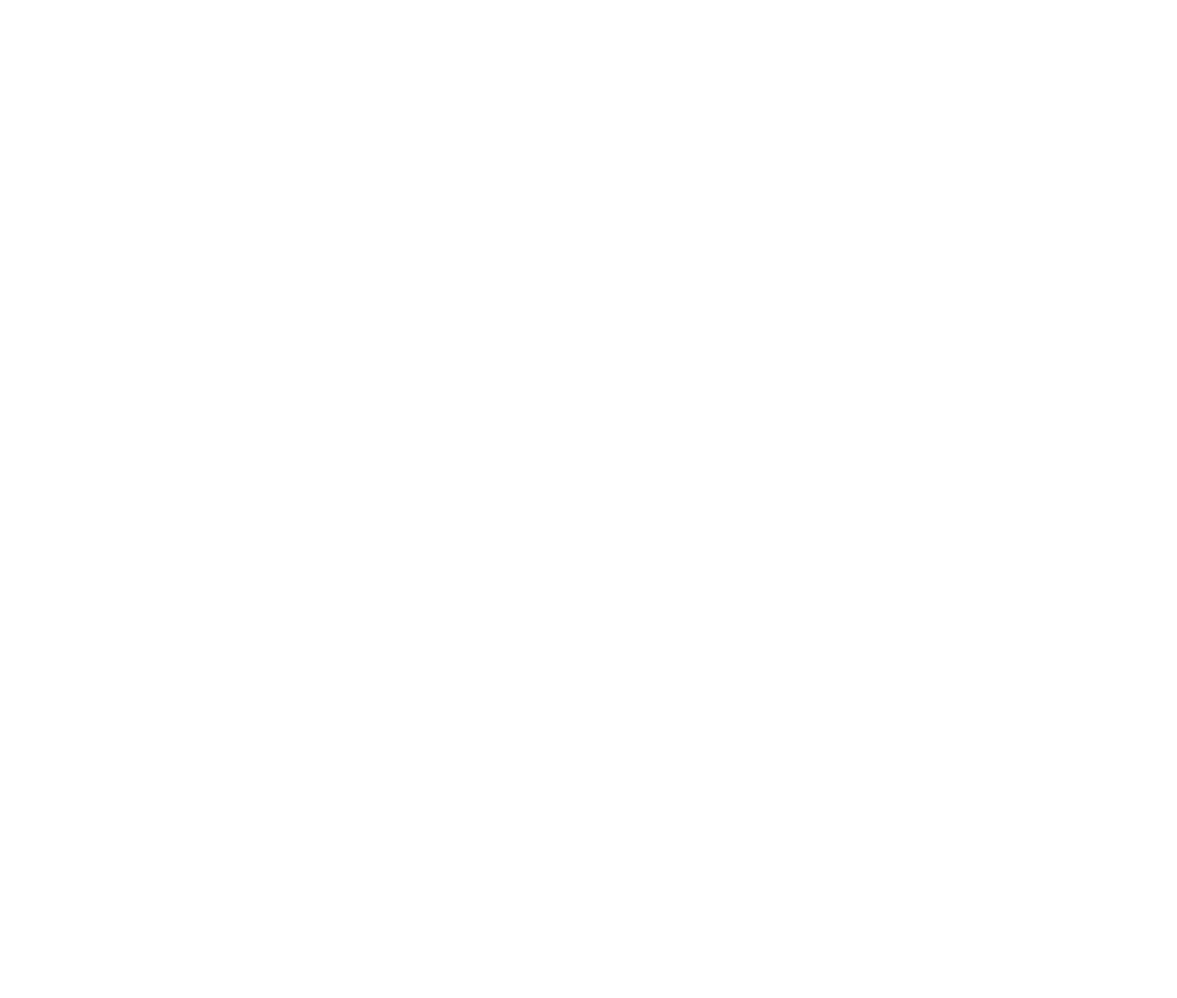
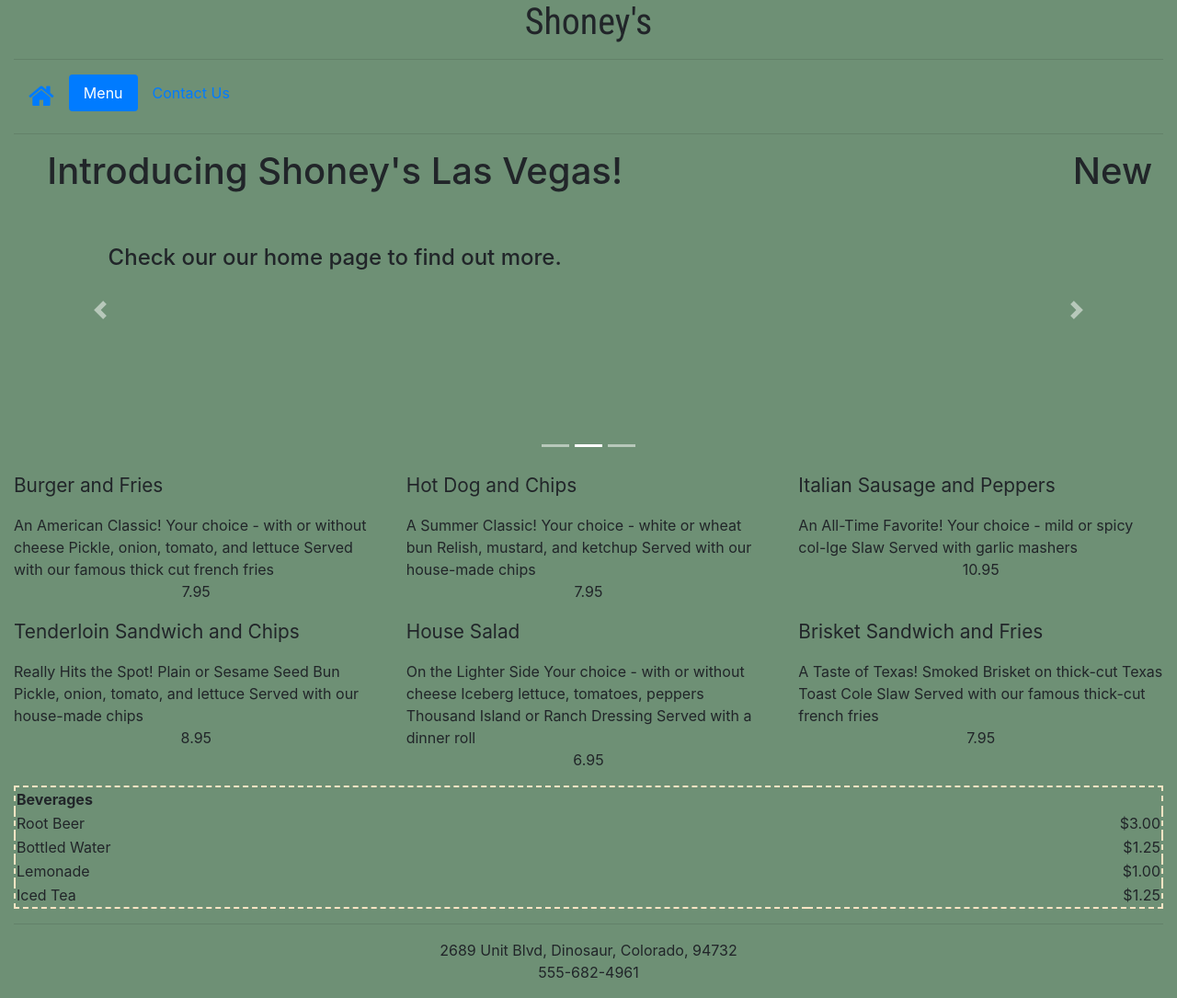
Before and after one commit to bettet01/Gen10-Interview-JQuery-Example, a plain HTML site: page restaurant/menu.html in a window 1280 px wide. Shown: the whole page at 92% size. Before the commit the page ends 800 px from the top, so only its background shows below. Drawn offline with nearby package versions, Linux system fonts and the light colour scheme.

Commit message:
final 2 steps until finished

```diff
--- a/restaurant/contact.html
+++ b/restaurant/contact.html
@@ -0,0 +1,102 @@
+<!DOCTYPE html>
+<html>
+<head>
+    <title>Shoney's Contact Page</title>
+<style type= text/css>
+
+    .required {font-weight: bold;}
+</style>
+
+<script src="https://code.jquery.com/jquery-3.3.1.slim.min.js" integrity="sha384-q8i/X+965DzO0rT7abK41JStQIAqVgRVzpbzo5smXKp4YfRvH+8abtTE1Pi6jizo" crossorigin="anonymous"></script>
+<script src="https://cdnjs.cloudflare.com/ajax/libs/popper.js/1.14.3/umd/popper.min.js" integrity="sha384-ZMP7rVo3mIykV+2+9J3UJ46jBk0WLaUAdn689aCwoqbBJiSnjAK/l8WvCWPIPm49" crossorigin="anonymous"></script>
+<link rel="stylesheet" href="https://stackpath.bootstrapcdn.com/bootstrap/4.1.3/css/bootstrap.min.css" integrity="sha384-MCw98/SFnGE8fJT3GXwEOngsV7Zt27NXFoaoApmYm81iuXoPkFOJwJ8ERdknLPMO" crossorigin="anonymous">
+<script src="https://stackpath.bootstrapcdn.com/bootstrap/4.1.3/js/bootstrap.min.js" integrity="sha384-ChfqqxuZUCnJSK3+MXmPNIyE6ZbWh2IMqE241rYiqJxyMiZ6OW/JmZQ5stwEULTy" crossorigin="anonymous"></script>
+<link rel="stylesheet" type="text/css" href="styles/restaurantStyles.css">
+<link href="https://fonts.googleapis.com/css?family=Roboto+Condensed&display=swap" rel="stylesheet">
+</head>
+<body class="container-fluid">
+    <noscript>
+        <h3 style="background-color: darkred; text-align: center;">Please enable JavaScript to use this page!</h3>
+    </noscript>
+    <header>
+    <h1>Shoney's</h1>
+    <hr/>
+    <ul class="nav nav-pills">
+        <li class="nav-item">
+            <a class="nav-link" href="index.html"><i style="font-size:30px" class="fa fa-home" aria-hidden="true"></i></a>
+        </li>
+        <li class="nav-item">
+            <a class="nav-link" href="menu.html">Menu</a>
+        </li>
+        <li class="nav-item">
+            <a class="nav-link active" href="contact.html">Contact Us</a>
+        </li>
+    </ul>
+    <hr/>
+    </header>
+    <div>
+        <form>
+            <div class=" form-group required">
+                <label for="nameinput">Name</label>
+                <input class="form-control" type='text'></div>
+            <div class="form-group" >
+                <label>Email</label>
+                <input class="form-control" type='email'></div>
+            <div class=" form-group required">
+                <label>Phone</label>
+                <input class="form-control" type='text'></div>
+            <div class="form-group required">
+                <label>Reason for Inquiry</label>
+                <select class="form-control" name='dropdown'>
+                <option value="Catering">Catering</option>
+                <option value="Private Party">Private Party</option>
+                <option value="Feedback">Feedback</option>
+                <option value="Other">Other</option>
+            </select></div>
+            <div class="form-group">
+                <label>Addtional Information</label>
+                <textarea class="form-control" name='info' rows="5"></textarea> </div>
+            <div>
+                <label>Have you been to a Shoney's before? </label><br/>
+                <div class="form-check-inline">
+                <input class="form-check-input" type='radio' name='question1' value='No' checked >
+                    <label class="form-check-label">No</label>
+                </div>
+                <div class="form-check-inline">
+                <input class="form-check-input" type='radio' name='question1' value='Yes' >
+                    <label class="form-check-label">Yes</label>
+                </div>
+            </div>
+            <div>
+                <label style="padding-top:.5em; padding-bottom: .5em;">Best Days to Contact You </label><br/>
+                <div class="form-check-inline">
+                <input class="form-check-input" type='checkbox' name='days' value='Mon'><label class="form-check-label">M</label>
+                </div>
+                <div class="form-check-inline">
+                <input class="form-check-input" type='checkbox' name='days' value='Tues'><label class="form-check-label">T</label>
+                </div>
+                <div class="form-check-inline">
+                <input class="form-check-input" type='checkbox' name='days' value='Wed'><label class="form-check-label">W</label>
+                </div>
+                <div class="form-check-inline">
+                <input class="form-check-input" type='checkbox' name='days' value='Thurs'><label class="form-check-label">Th</label>
+                </div>
+                <div class="form-check-inline">
+                <input class="form-check-input" type='checkbox' name='days' value='Fri'><label class="form-check-label">F</label>
+                </div>
+            </div>
+            <br/>
+            <button style="display:block; margin-right:auto; margin-left:auto;" type="button" class="btn btn-primary">Send Request</button>
+        </form>
+    </div>
+    <footer>
+    <hr/>
+    <div>
+        2689 Unit Blvd, Dinosaur, Colorado, 94732
+        <p>555-682-4961</p>
+    </div>
+    </footer>
+
+<link href="https://stackpath.bootstrapcdn.com/font-awesome/4.7.0/css/font-awesome.min.css" rel="stylesheet" integrity="sha384-wvfXpqpZZVQGK6TAh5PVlGOfQNHSoD2xbE+QkPxCAFlNEevoEH3Sl0sibVcOQVnN" crossorigin="anonymous">
+</body>
+</html>
--- a/restaurant/menu.html
+++ b/restaurant/menu.html
@@ -0,0 +1,152 @@
+<!DOCTYPE html>
+<html lang='en'>
+<head>
+    <title>Shoney's Menu</title>
+
+    <style type = text/css>
+        .body-color { background-color: #6E9075;}
+        .item--name {font-size: 1.3em;}
+        table {width: 100%; border: 2px dashed bisque}
+        table td {text-align: left;}
+        .bev--price {text-align: right;}
+        .item--price {text-align: center;}
+    </style>
+
+    <script src="https://code.jquery.com/jquery-3.3.1.slim.min.js" integrity="sha384-q8i/X+965DzO0rT7abK41JStQIAqVgRVzpbzo5smXKp4YfRvH+8abtTE1Pi6jizo" crossorigin="anonymous"></script>
+    <script src="https://cdnjs.cloudflare.com/ajax/libs/popper.js/1.14.3/umd/popper.min.js" integrity="sha384-ZMP7rVo3mIykV+2+9J3UJ46jBk0WLaUAdn689aCwoqbBJiSnjAK/l8WvCWPIPm49" crossorigin="anonymous"></script>
+    <link rel="stylesheet" href="https://stackpath.bootstrapcdn.com/bootstrap/4.1.3/css/bootstrap.min.css" integrity="sha384-MCw98/SFnGE8fJT3GXwEOngsV7Zt27NXFoaoApmYm81iuXoPkFOJwJ8ERdknLPMO" crossorigin="anonymous">
+    <script src="https://stackpath.bootstrapcdn.com/bootstrap/4.1.3/js/bootstrap.min.js" integrity="sha384-ChfqqxuZUCnJSK3+MXmPNIyE6ZbWh2IMqE241rYiqJxyMiZ6OW/JmZQ5stwEULTy" crossorigin="anonymous"></script>
+    <link rel="stylesheet" type="text/css" href="styles/restaurantStyles.css">
+    <link href="https://fonts.googleapis.com/css?family=Roboto+Condensed&display=swap" rel="stylesheet">
+</head>
+<body class="body-color container-fluid">
+    <noscript>
+        <h3 style="background-color: darkred; text-align: center;">Please enable JavaScript to use this page!</h3>
+    </noscript>
+    <header>
+    <h1>Shoney's</h1>
+    <hr/>
+    <ul class="nav nav-pills">
+        <li class="nav-item">
+            <a class="nav-link" href="index.html"><i style="font-size:30px" class="fa fa-home" aria-hidden="true"></i></a>
+        </li>
+        <li class="nav-item">
+            <a class="nav-link active" href="menu.html">Menu</a>
+        </li>
+        <li class="nav-item">
+            <a class="nav-link" href="contact.html">Contact Us</a>
+        </li>
+    </ul>
+    <hr/>
+    </header>
+    <div id="carouselExampleIndicators" class="carousel slide" data-ride="carousel">
+        <ol class="carousel-indicators">
+          <li data-target="#carouselExampleIndicators" data-slide-to="0" class="active"></li>
+          <li data-target="#carouselExampleIndicators" data-slide-to="1"></li>
+          <li data-target="#carouselExampleIndicators" data-slide-to="2"></li>
+        </ol>
+        <div class="carousel-inner">
+          <div class="carousel-item active">
+            <div style="height: 350px; text-align:center;">
+
+            <h1>Introducing Shoney's Las Vegas!</h1>
+            <br/>
+            <br/>
+            <h4>Check our our home page to find out more.</h4>
+            </div>
+          </div>
+          <div class="carousel-item">
+            <div style="height: 350px; text-align:center;">
+                <h1>New Seasonal Menu. Try our Yule Log dessert!</h1>
+                <br/>
+                <h4>Ricky Pancakes and Space Syrup</h4>
+                <br/>
+                <h4>Green Grinch Eggs and Ham</h4>
+                </div>
+          </div>
+          <div class="carousel-item">
+            <div style="height: 350px; text-align:center;">
+                <h1>Drink of the Month: SG Special Brew</h1>
+                <br/>
+                <br/>
+                <h4>The Mega Seed Supreme. 36oz of high test delight</h4>
+                </div>
+          </div>
+        </div>
+        <a class="carousel-control-prev" href="#carouselExampleIndicators" role="button" data-slide="prev">
+          <span class="carousel-control-prev-icon" aria-hidden="true"></span>
+          <span class="sr-only">Previous</span>
+        </a>
+        <a class="carousel-control-next" href="#carouselExampleIndicators" role="button" data-slide="next">
+          <span class="carousel-control-next-icon" aria-hidden="true"></span>
+          <span class="sr-only">Next</span>
+        </a>
+      </div>
+    <div>
+        <span class="row">
+            <div class="col-lg">
+            <p class="item--name">Burger and Fries</p>
+            An American Classic! Your choice - with or without cheese Pickle, onion, tomato, and lettuce Served with our famous thick cut french fries
+            <p class="item--price">7.95</p>
+            </div>
+            <div class="col-lg">
+            <p class="item--name">Hot Dog and Chips</p>
+            A Summer Classic! Your choice - white or wheat bun Relish, mustard, and ketchup Served with our house-made chips
+            <p class="item--price">7.95</p>
+            </div>
+            <div class="col-lg">
+            <p class="item--name">Italian Sausage and Peppers</p>
+            An All-Time Favorite! Your choice - mild or spicy col-lge Slaw Served with garlic mashers
+            <p class="item--price">10.95</p>
+            </div>
+        </span>
+        <span class="row">
+            <div class="col-lg">
+            <p class="item--name">Tenderloin Sandwich and Chips</p>
+            Really Hits the Spot! Plain or Sesame Seed Bun Pickle, onion, tomato, and lettuce Served with our house-made chips
+            <p class="item--price">8.95</p>
+            </div>
+            <div class="col-lg">
+            <p class="item--name">House Salad</p>
+            On the Lighter Side Your choice - with or without cheese Iceberg lettuce, tomatoes, peppers Thousand Island or Ranch Dressing Served with a dinner roll
+            <p class="item--price">6.95</p>
+            </div>
+            <div class="col-lg">
+            <p class="item--name">Brisket Sandwich and Fries</p>
+            A Taste of Texas! Smoked Brisket on thick-cut Texas Toast Cole Slaw Served with our famous thick-cut french fries
+            <p class="item--price">7.95</p>
+            </div>
+        </span>
+    </div>
+    <table>
+        <tr>
+            <th colspan="2">Beverages</th>
+        </tr>
+        <tr>
+            <td>Root Beer</td>
+            <td class="bev--price">$3.00</td>
+        </tr>
+        <tr>
+            <td>Bottled Water</td>
+            <td class="bev--price">$1.25</td>
+        </tr>
+        <tr>
+            <td>Lemonade</td>
+            <td class="bev--price">$1.00</td>
+        </tr>
+        <tr>
+            <td>Iced Tea</td>
+            <td class="bev--price">$1.25</td>
+        </tr>
+    </table>
+    <footer>
+    <hr/>
+    <div>
+        2689 Unit Blvd, Dinosaur, Colorado, 94732
+        <p>555-682-4961</p>
+    </div>
+    </footer>
+
+    <link href="https://stackpath.bootstrapcdn.com/font-awesome/4.7.0/css/font-awesome.min.css" rel="stylesheet" integrity="sha384-wvfXpqpZZVQGK6TAh5PVlGOfQNHSoD2xbE+QkPxCAFlNEevoEH3Sl0sibVcOQVnN" crossorigin="anonymous">
+</body>
+</html>
--- /dev/null
+++ b/restaurant/styles/restaurantStyles.css
@@ -0,0 +1,21 @@
+header h1 {
+    font-family: 'Roboto Condensed', sans-serif;
+    text-align: center;
+}
+
+footer {
+    text-align: center;
+}
+
+a:visited {
+    color: red;
+}
+
+a:hover {
+    font-weight: bolder;
+}
+
+a:active {
+    color: darkred;
+    text-decoration: none;
+}
```
Also changed, not shown: restaurant/index.html (+54 -9 lines).
